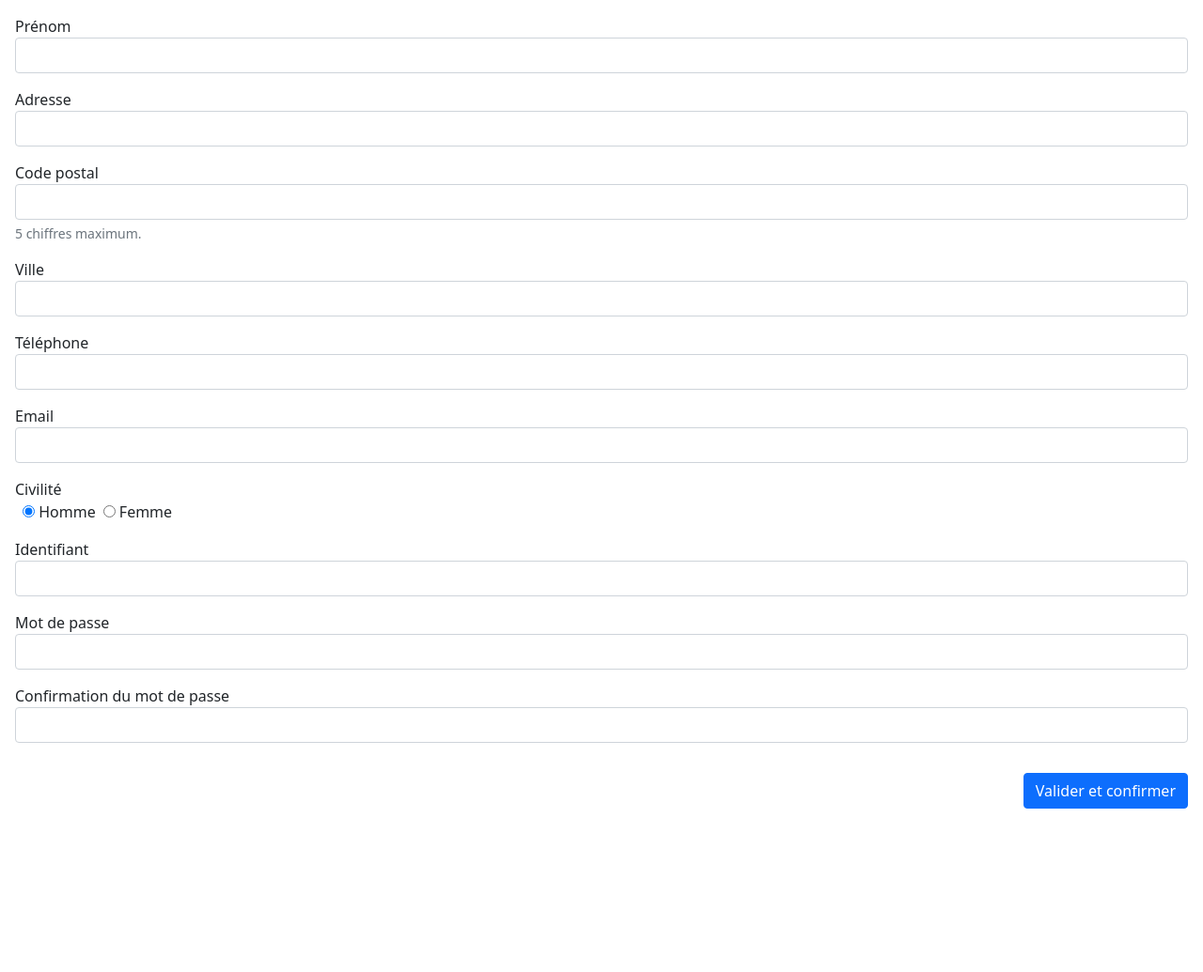
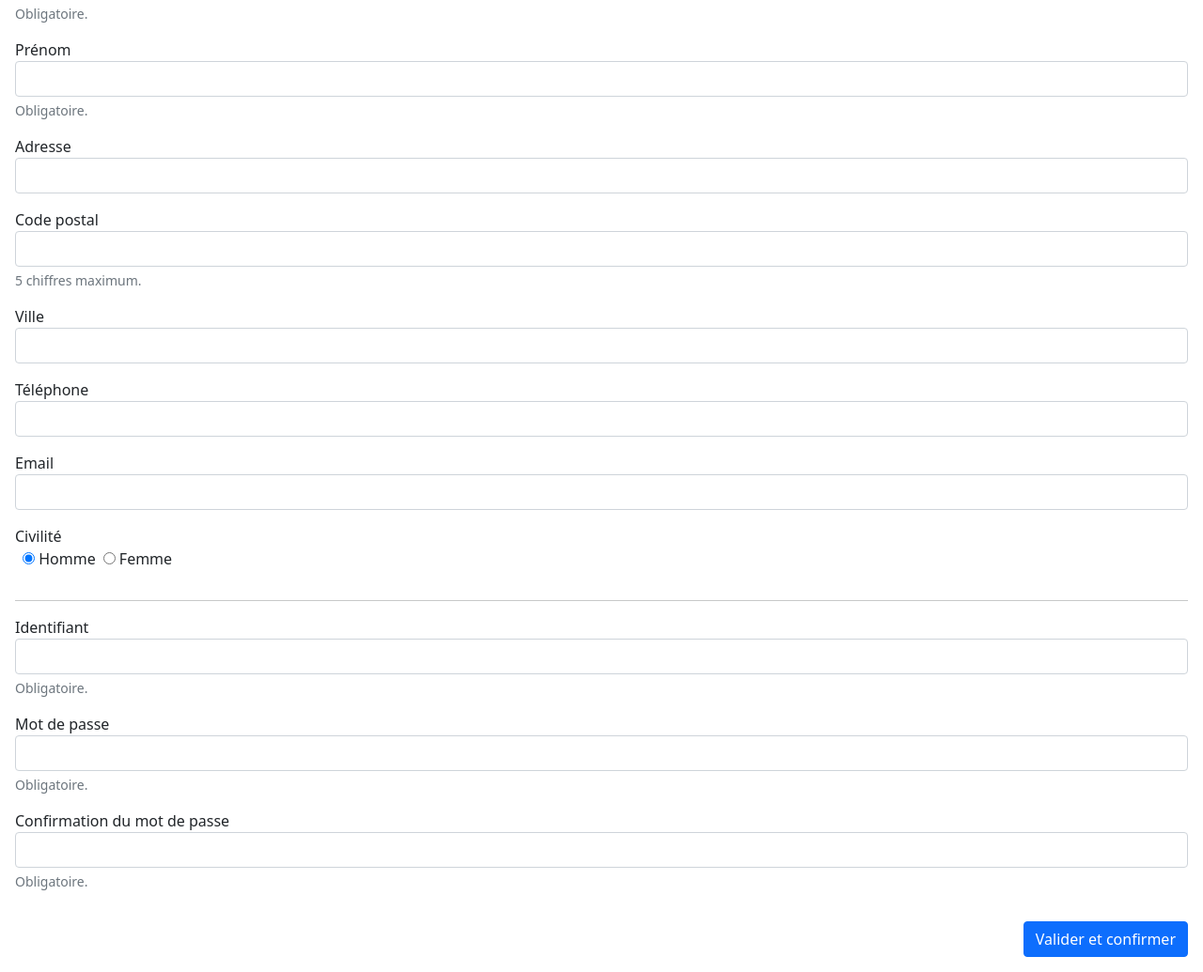
Before and after one commit to jeanlouison/MET02, a plain HTML site: page tp01_allemann_louis/index.html in a window 1280 px wide. Shown: the part 134-1169 px from the top of the page at 94% size. Before the commit the page ends 1011 px from the top, so only its background shows below. Drawn offline with nearby package versions, Linux system fonts and the light colour scheme.

Commit message:
ajout jolie barre

```diff
--- a/tp01_allemann_louis/index.html
+++ b/tp01_allemann_louis/index.html
@@ -22,11 +22,13 @@
             <div class="d-flex flex-column mb-3">
                 <label for="lastname" class="form-label mb-0">Nom</label>
                 <input type="text" name="lastname" class="form-control" required/>
+                <div class="form-text">Obligatoire.</div>
             </div>
             <!-- Prénom -->
             <div class="d-flex flex-column mb-3">
                 <label for="firstname" class="form-label mb-0">Prénom</label>
                 <input type="text" name="firstname" class="form-control" required/>
+                <div class="form-text">Obligatoire.</div>
             </div>
             <!-- Adresse -->
             <div class="d-flex flex-column mb-3">
@@ -68,20 +70,24 @@
                     </div>
                 </div>
             </div>
+            <hr>
             <!-- Identifiant -->
             <div class="d-flex flex-column mb-3">
                 <label for="login" class="form-label mb-0">Identifiant</label>
                 <input type="text" name="login" class="form-control" required/>
+                <div class="form-text">Obligatoire.</div>
             </div>
             <!-- Mot de passe -->
             <div class="d-flex flex-column mb-3">
                 <label for="password" class="form-label mb-0">Mot de passe</label>
                 <input type="password" name="password" id="password" class="form-control" required/>
+                <div class="form-text">Obligatoire.</div>
             </div>
             <!-- Confirmation du mot de passe -->
             <div class="d-flex flex-column mb-3">
                 <label for="confirmpassword" class="form-label mb-0">Confirmation du mot de passe</label>
                 <input type="password" name="confirmpassword" id="confirmpassword" class="form-control" required/>
+                <div class="form-text">Obligatoire.</div>
             </div>
 
             <!-- Validation -->
```
